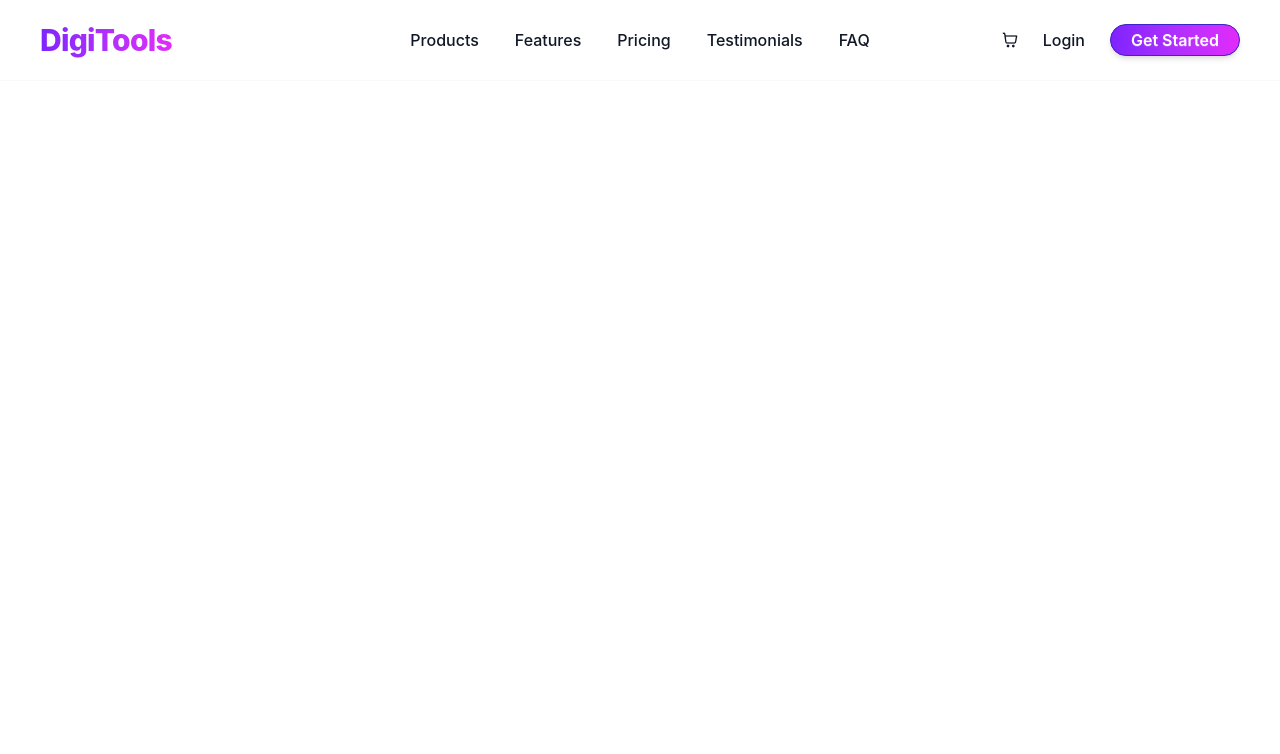
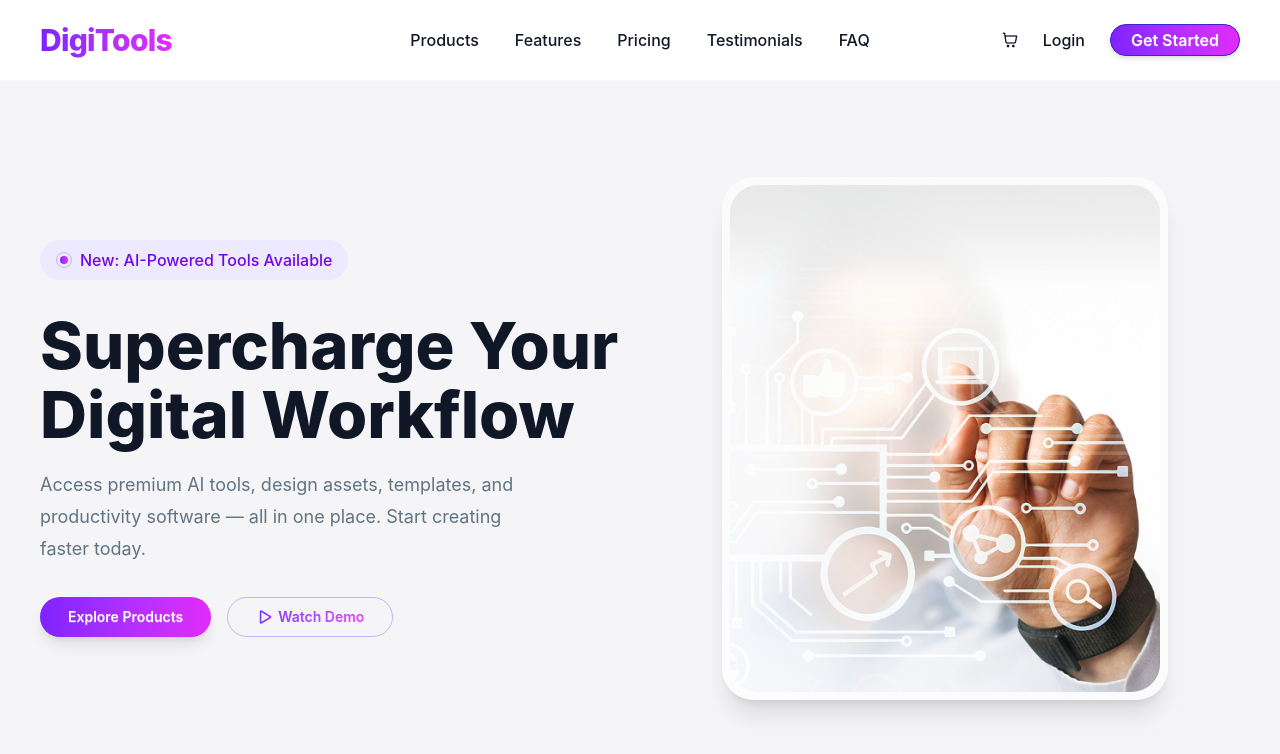
Before and after one commit to rasheduzzaman1978/Batch-13-A-6-DigiTools-Platform-2026, a React (Vite) app: page / in a window 1280 px wide. Shown: the top 754 px of the page. Built offline with nearby package versions, Linux system fonts and the light colour scheme.

Commit message:
Banner section added

```diff
--- a/src/App.jsx
+++ b/src/App.jsx
@@ -3,6 +3,7 @@
 
 import Navbar from './components/Navbar/Navbar'
 import './App.css'
+import Banner from './components/Banner/Banner'
 
 
 
@@ -12,6 +13,7 @@ function App() {
   return (
     <>
     <Navbar></Navbar>
+    <Banner></Banner>
 
 
     </>
--- /dev/null
+++ b/src/components/Banner/Banner.jsx
@@ -0,0 +1,65 @@
+import React from 'react';
+import playImg from '../../assets/products/Play.png';
+import bannerImg from '../../assets/products/banner.png';
+
+const Banner = () => {
+  return (
+    <div className="min-h-screen bg-[#f5f5f7]">
+      <section className="max-w-7xl mx-auto px-6 lg:px-10 py-16 lg:py-24">
+        <div className="grid lg:grid-cols-2 items-center gap-3 lg:gap-5">
+
+          {/* Left Content */}
+          <div className="space-y-8 max-w-[640px]">
+            <div className="inline-flex items-center gap-2 rounded-full bg-violet-100 px-4 py-2 text-sm md:text-base font-medium text-violet-700">
+              <span className="relative flex h-4 w-4 items-center justify-center">
+                <span className="absolute h-4 w-4 rounded-full border border-violet-300"></span>
+                <span className="h-2 w-2 rounded-full bg-gradient-to-r from-violet-600 to-fuchsia-500"></span>
+              </span>
+              New: AI-Powered Tools Available
+            </div>
+
+            <div className="space-y-5">
+              <h1 className="text-5xl md:text-6xl lg:text-[65px] font-extrabold leading-[1.05] text-[#101727]">
+                Supercharge Your <br />
+                Digital Workflow
+              </h1>
+
+              <p className="max-w-lg text-base md:text-lg leading-8 text-[#627382]">
+                Access premium AI tools, design assets, templates, and
+                productivity software — all in one place. Start creating faster
+                today.
+              </p>
+            </div>
+
+            <div className="flex flex-wrap gap-4 text-sm md:text-base font-semibold">
+              <button className="btn rounded-full border-0 bg-gradient-to-r from-violet-600 to-fuchsia-500 px-7 text-white shadow-lg hover:shadow-xl transition-all duration-300">
+                Explore Products
+              </button>
+
+              <button className="btn btn-outline rounded-full border-violet-300 px-7 hover:bg-violet-50 transition-all duration-300">
+                <img src={playImg} alt="Play Icon" className="w-4 h-4" />
+                <span className="bg-gradient-to-r from-violet-600 to-fuchsia-500 bg-clip-text text-transparent">
+                  Watch Demo
+                </span>
+              </button>
+            </div>
+          </div>
+
+          {/* Right Image */}
+          <div className="flex justify-center">
+            <div className="relative rounded-4xl bg-white/60 p-2 shadow-xl backdrop-blur-sm">
+              <img
+                src={bannerImg}
+                alt="Digital Workflow"
+                className="w-[320px] md:w-[380px] lg:w-[430px] h-auto rounded-[28px]"
+              />
+              <div className="absolute inset-0 rounded-4xl bg-gradient-to-tr from-white/40 via-transparent to-white/10 pointer-events-none"></div>
+            </div>
+          </div>
+        </div>
+      </section>
+    </div>
+  );
+};
+
+export default Banner;
```
Also changed, not shown: src/assets/products/Play.png (renamed from src/assets/Play.png), src/assets/products/banner.png (renamed from src/assets/banner.png).
